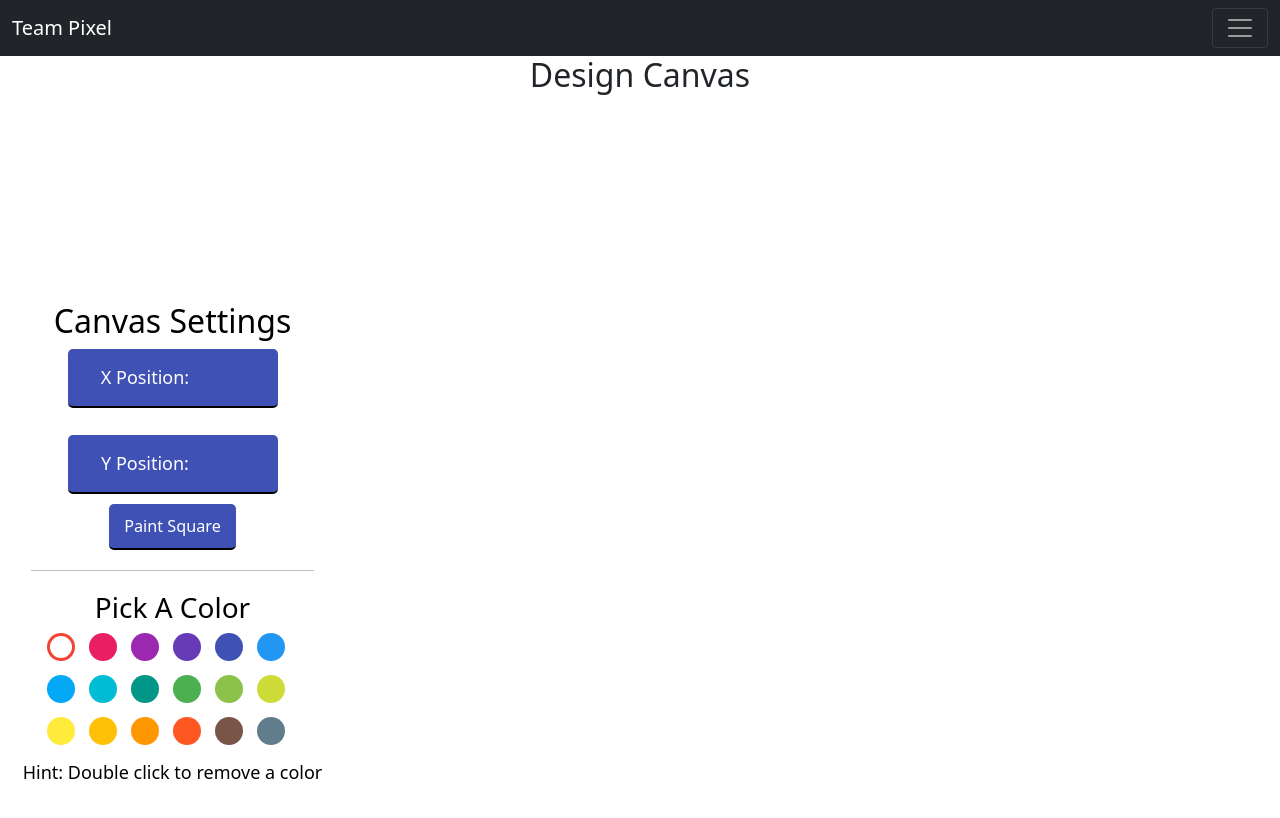
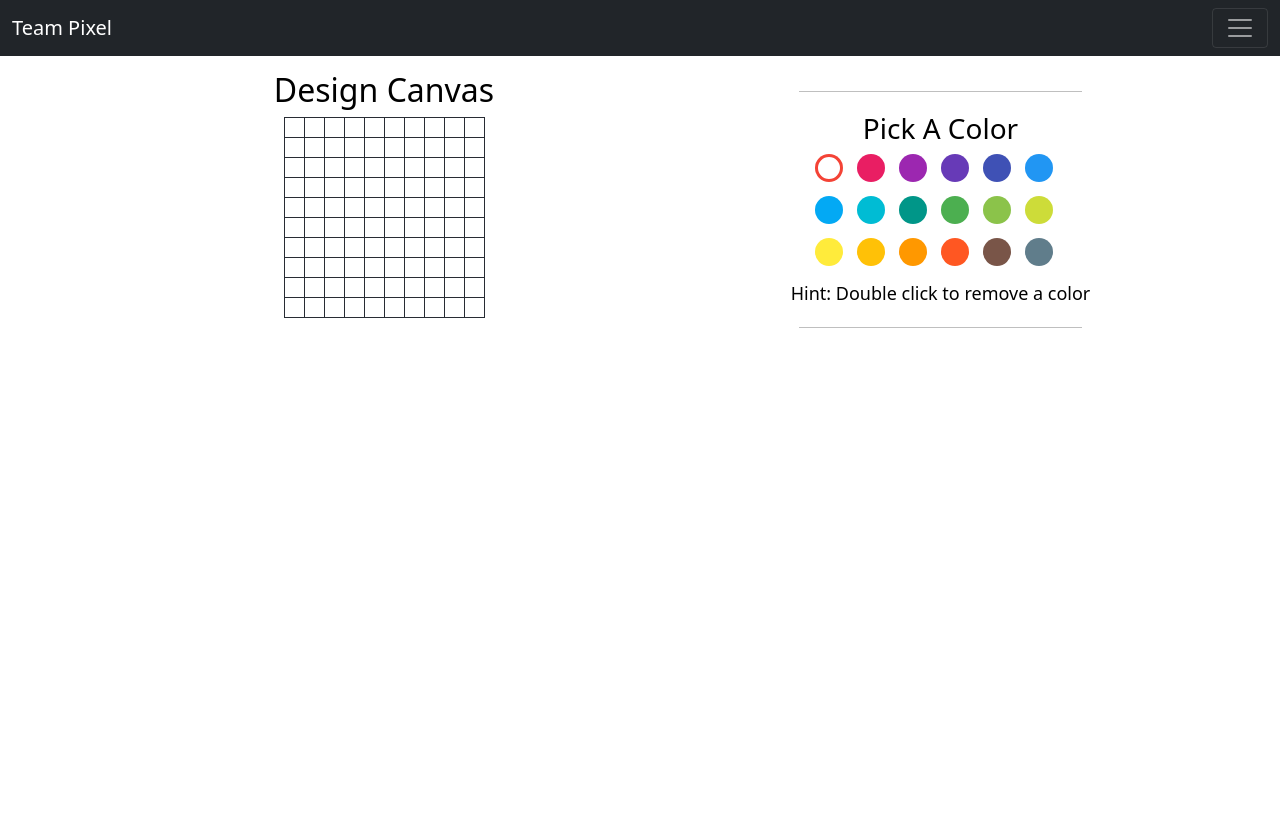
Before and after one commit to rpechuk/team-pixel, a React (Create React App) app: page / in a window 1280 px wide. Shown: the top 818 px of the page. Built offline with nearby package versions, Linux system fonts and the light colour scheme.

Commit message:
fixed borders and removed size selector

```diff
--- a/src/App.css
+++ b/src/App.css
@@ -27,6 +27,7 @@ appearance: none;
 }
 
 .App-Content {
+  margin-top: 15px;
   display: flex;
   flex-direction: row;
   color: var(--main-text-color);
@@ -171,12 +172,13 @@ label {
 
 table {
   border-spacing: 0;
+  margin: auto;
 }
 
 td, tr {
   width: 20px;
   height: 20px;
-  border: 1px solid #282c34;
+  border: 1px solid #282c34 !important;
 }
 
 /* MOBILE STYLES */
--- a/src/App.js
+++ b/src/App.js
@@ -4,7 +4,7 @@ import './App.css';
 import { library } from '@fortawesome/fontawesome-svg-core';
 import { FontAwesomeIcon } from '@fortawesome/react-fontawesome';
 import { faAngleLeft, faAngleRight, faArrowsAltH, faArrowsAltV } from '@fortawesome/free-solid-svg-icons';
-import { Nav, Navbar, Modal, Form, FormControl, Button, Offcanvas, Container } from "react-bootstrap";
+import { Nav, Navbar, Table, Form, FormControl, Button, Offcanvas, Container } from "react-bootstrap";
 
 import 'bootstrap/dist/css/bootstrap.min.css';
 
@@ -119,6 +119,7 @@ class App extends Component {
       </Container>
       </Navbar>
 
+        <div className="App-Content">
           <div className={this.state.menuVisible ? "Canvas" : "Canvas full-width"}>
               <h2>Design Canvas</h2>
               <table
@@ -134,63 +135,19 @@ class App extends Component {
                 onDoubleClick={this.handleColorRemove}>
               </table>
           </div>
-
-        <div className="App-Content">
           {this.state.menuVisible
             ? <div className="App-Settings">
-                <h2>Canvas Settings</h2>
-                {/*<h3>Choose Grid Size</h3>*/}
-                <form id="sizePicker">
-                  <label>
-                  <FontAwesomeIcon icon="" /> X Position:
-                  <input
-                    type="number"
-                    id="input_height"
-                    name="height"
-                    min="1"
-                    value={this.state.x}    // updates the y value that the person wants to change
-                    onChange={this.handleChange} />
-                  </label>
-                  <br />
-                  <label>
-                  <FontAwesomeIcon icon="" /> Y Position:
-                  <input
-                    type="number"
-                    id="input_width"
-                    name="width"
-                    min="1"
-                    value={this.state.y}    // updates the x value that the person wants to change
-                    onChange={this.handleChange} />
-                  </label>
-                  <p>
-                  <input
-                    type="submit"
-                    id="input_submit"
-                    value="Paint Square"
-                    onClick={this.handleSubmit} />
-                  </p>
-                </form>
-
                 <hr className="Separator" />
-
                 <h3>Pick A Color</h3>
                 <CirclePicker
                   onChangeComplete={this.handleCellColor}
                   color={ this.state.cellColor }
                 />
                 <p>Hint: Double click to remove a color</p>
+                <hr className="Separator" />
               </div>
             : null
           }
-
-          <div className={this.state.menuVisible ? "mobile-menu menu-open" : "mobile-menu menu-closed"}>
-            <button className="show-settings" onClick={this.mobileMenu}>
-              {this.state.menuVisible
-                ? <FontAwesomeIcon icon="angle-left" size="lg" />
-                : <FontAwesomeIcon icon="angle-right" size="lg" />
-              }
-            </button>
-          </div>
         </div>
 
       </div>
```
Lines whose indentation alone changed are shown as unchanged.
